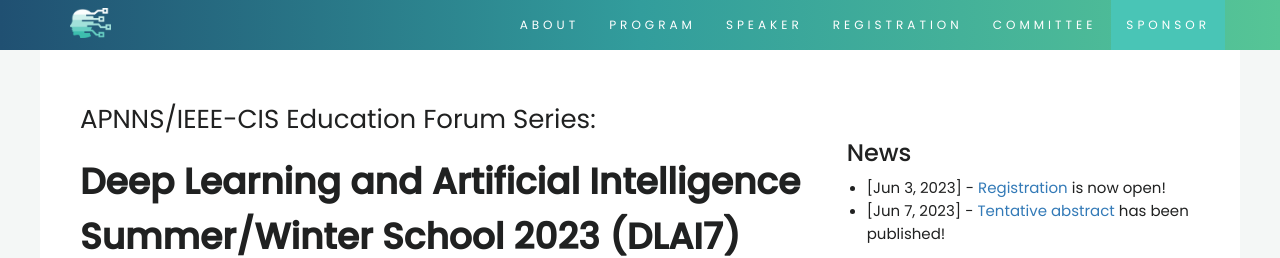
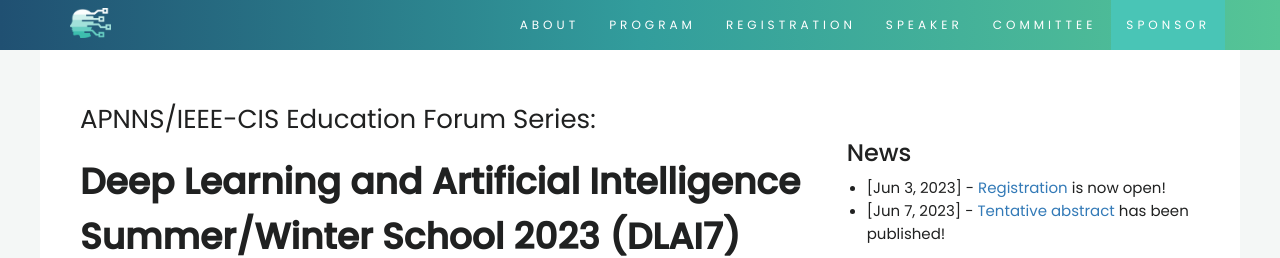
Before and after one commit to deeplearningandaiwinterschool/deeplearningandaiwinterschool.github.io, a Jekyll site: the page built from index.html, in a window 1280 px wide. Shown: the top 258 px of the page. Built offline with Jekyll 4.4.1, drawn with Linux system fonts in a browser that asks for light colours.

Commit message:
minor change nav bar

```diff
--- a/_includes/navigation.html
+++ b/_includes/navigation.html
@@ -13,8 +13,8 @@
             <ul class="nav navbar-nav navbar-right">
                 <li><a class="about-nav" href="#about">ABOUT</a></li>
                 <li><a class="program-nav" href="#program">PROGRAM</a></li>
+                <li><a class="registration-nav" href="#registration">REGISTRATION</a></li>
                 <li><a class="speakers-nav" href="#speakers">SPEAKER</a></li>
-                <li><a class="registration-nav" href="#registration">REGISTRATION</a></li>
                 <li><a class="committee-nav" href="#committee">COMMITTEE</a></li>
                 <li><a class="organizer-nav" href="#sponsors-organizers">SPONSOR</a></li>
             </ul>
```
